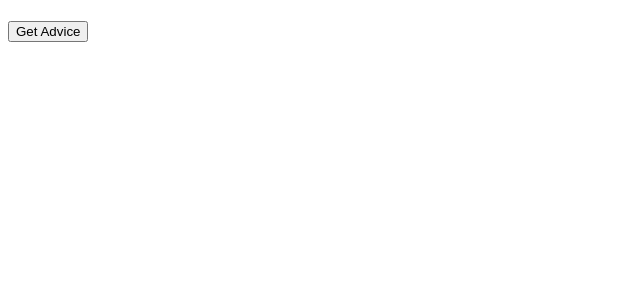
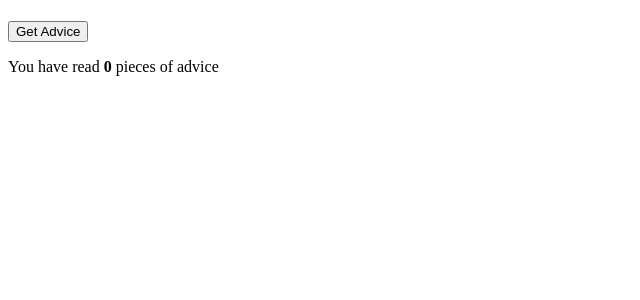
Before and after one commit to TomaszSarmata/jonas1, a React (Vite) app: page / in a window 1280 px wide. Shown: the top 300 px of the page, without its empty margins (0-640 px from the left). Built offline with nearby package versions, Linux system fonts and the light colour scheme.

Commit message:
add count state to display to the user the number of fetched advice pieces

```diff
--- a/src/App.jsx
+++ b/src/App.jsx
@@ -2,17 +2,22 @@ import { useState } from 'react';
 
 export default function App() {
   const [advice, setAdvice] = useState('');
+  const [count, setCount] = useState(0);
 
   async function getAdvice() {
     const res = await fetch('https://api.adviceslip.com/advice');
     const data = await res.json();
     setAdvice(data.slip.advice);
+    setCount((currentVal) => currentVal + 1);
   }
 
   return (
     <div>
       <h1>{advice}</h1>
       <button onClick={getAdvice}>Get Advice</button>
+      <p>
+        You have read <strong>{count}</strong> pieces of advice
+      </p>
     </div>
   );
 }
```
